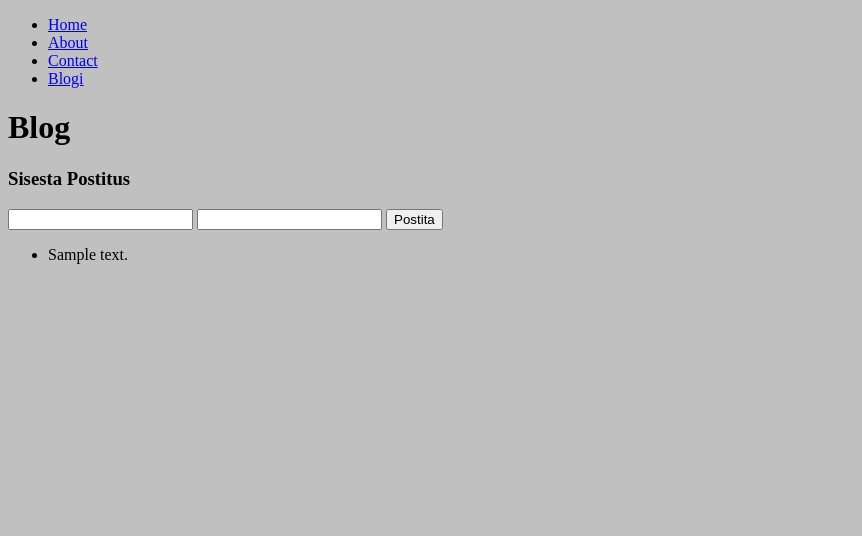
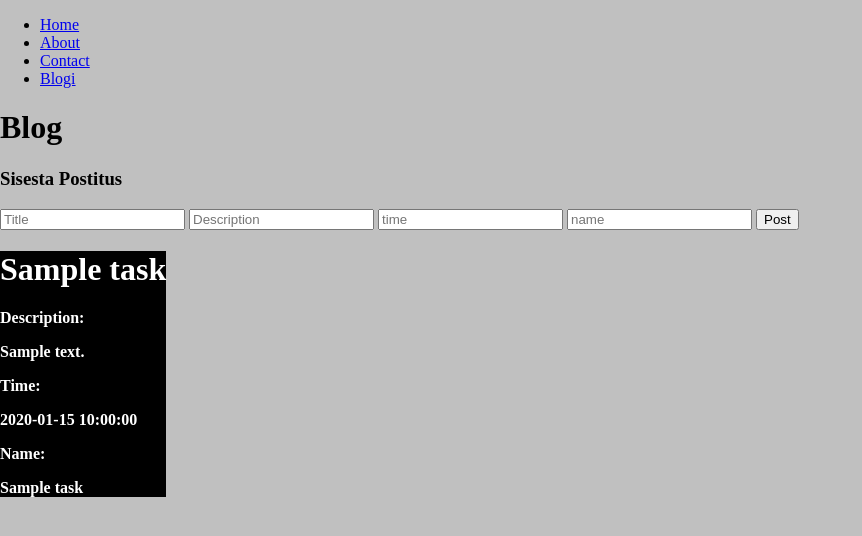
Before and after one commit to sander-aleks/php-blog, a PHP site: template app/views/tasks.view.php in a window 1280 px wide. Shown: the top 536 px of the page, without its empty margins (0-862 px from the left). Run offline with PHP 8.4, Linux system fonts and the light colour scheme; the template is opened without the code that fills it: most values are stand-ins (such as "Sample title", 1, 10 or a date in 2020).

Commit message:
Add files via upload

```diff
--- a/app/controllers/ TasksController.php
+++ b/app/controllers/ TasksController.php
@@ -17,10 +17,14 @@ class TasksController {
     public function store () {
 
         App::get('database')->insert('tasks', [
+            'title' => $_POST['title'],
             'description' => $_POST['description'],
+            'time' => $_POST['time'],
+            'name' => $_POST['name'],
         ]);
 
         return redirect('tasks');
+
     }
 
 }
--- a/app/views/tasks.view.php
+++ b/app/views/tasks.view.php
@@ -4,27 +4,33 @@
 
 <h3>Sisesta Postitus</h3>
 <form method="POST" action="/task">
-    <input type="text" name="description">
-    <input type="text" name="description">
-    <input type="submit" value="Postita">
+    <input type="text" name="title" placeholder="Title">
+    <input type="text" name="description" placeholder="Description">
+    <input type="text" name="time" placeholder="time">
+    <input type="text" name="name" placeholder="name">
+    <input type="submit" value="Post">
 </form>
+    <?php foreach ( $tasks as $task ): ?>
+        <div class="BlogP">
+            <p>
+                <?php if ( $task->title ): ?>
+                    <h1 class=blogT><?= $task->title; ?></h1>
+                    <?php endif; ?>
+                    <p>Description:</p>
+                <?php if ( $task->description ): ?>
+                    <p class="BlogTx"><?= $task->description; ?></p>
+                    <?php endif; ?>
+                    <p>Time:</p>
+                <?php if  ($task->time ): ?>
+                    <p class="BlogTx"><?= $task->time; ?></p>
+                    <?php endif; ?>
+                    <p>Name:</p>
+                <?php if ( $task->name ): ?>
+                    <p class="BlogTx"><?= $task->name; ?></p>
+                    <?php endif; ?>
+            </p>
+        </div>
+    <?php endforeach; ?>
 
-<ul>
-    <?php foreach ( $tasks as $task ): ?>
-        <li>
-
-            <?php if ( $task->is_complete ): ?>
-                <strike>
-            <?php endif; ?>
-
-            <?= $task->description; ?>
-
-            <?php if ( $task->is_complete ): ?>
-                </strike>
-            <?php endif; ?>
-
-        </li>
-    <?php endforeach; ?>
-</ul>
 
 <?php require_once('partials/footer.php'); ?>
--- a/public/css/style.css
+++ b/public/css/style.css
@@ -1,3 +1,17 @@
 body {
     background: #C0C0C0;
+    margin: 0;
+    padding: 0;
 }
+p{
+    font-weight: bold;
+    color: white;
+}
+.blogT{
+    color: white;
+}
+.BlogP{
+    width: fit-content;
+    height: auto;
+    background-color: black;
+}
```
